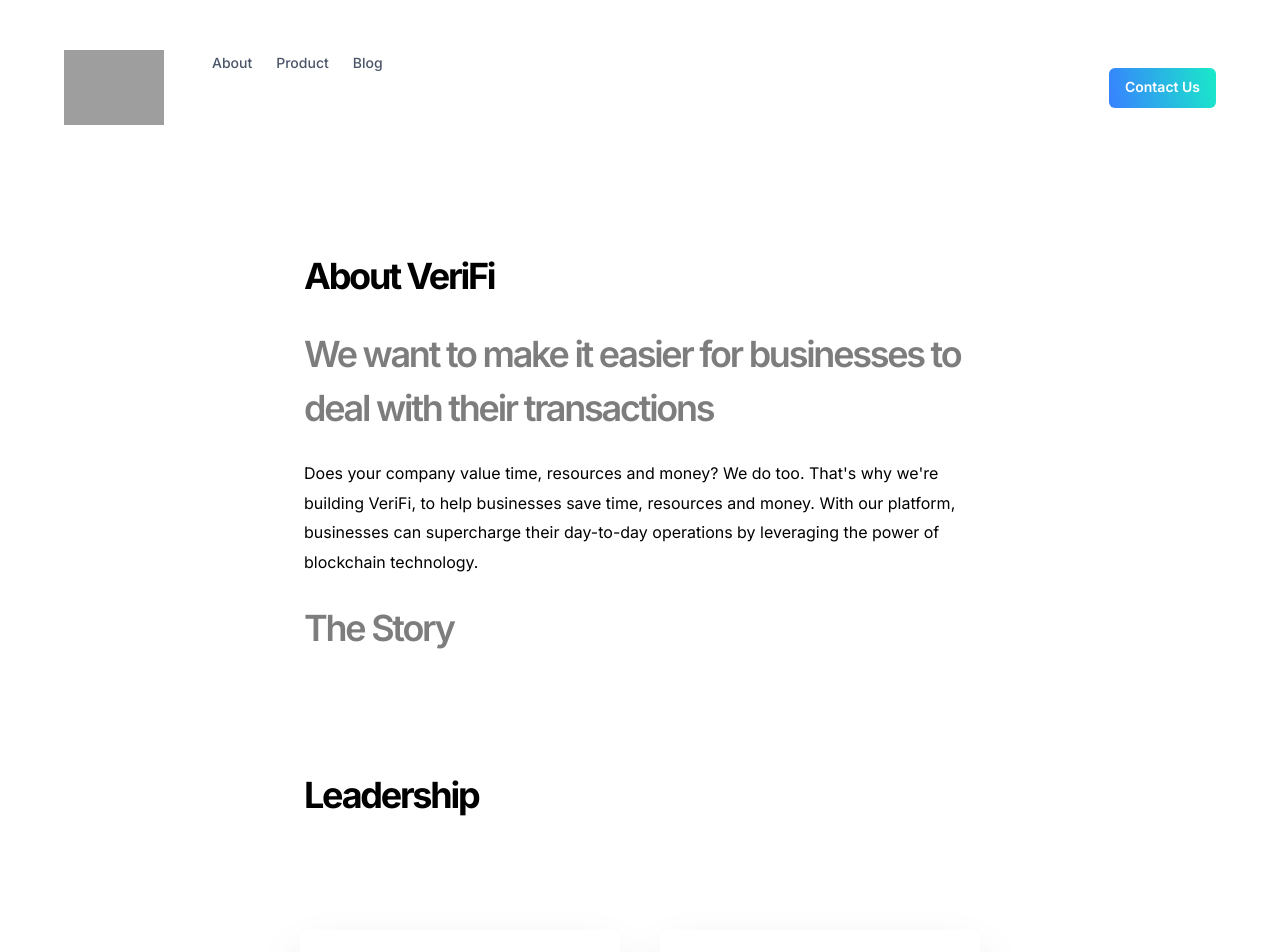
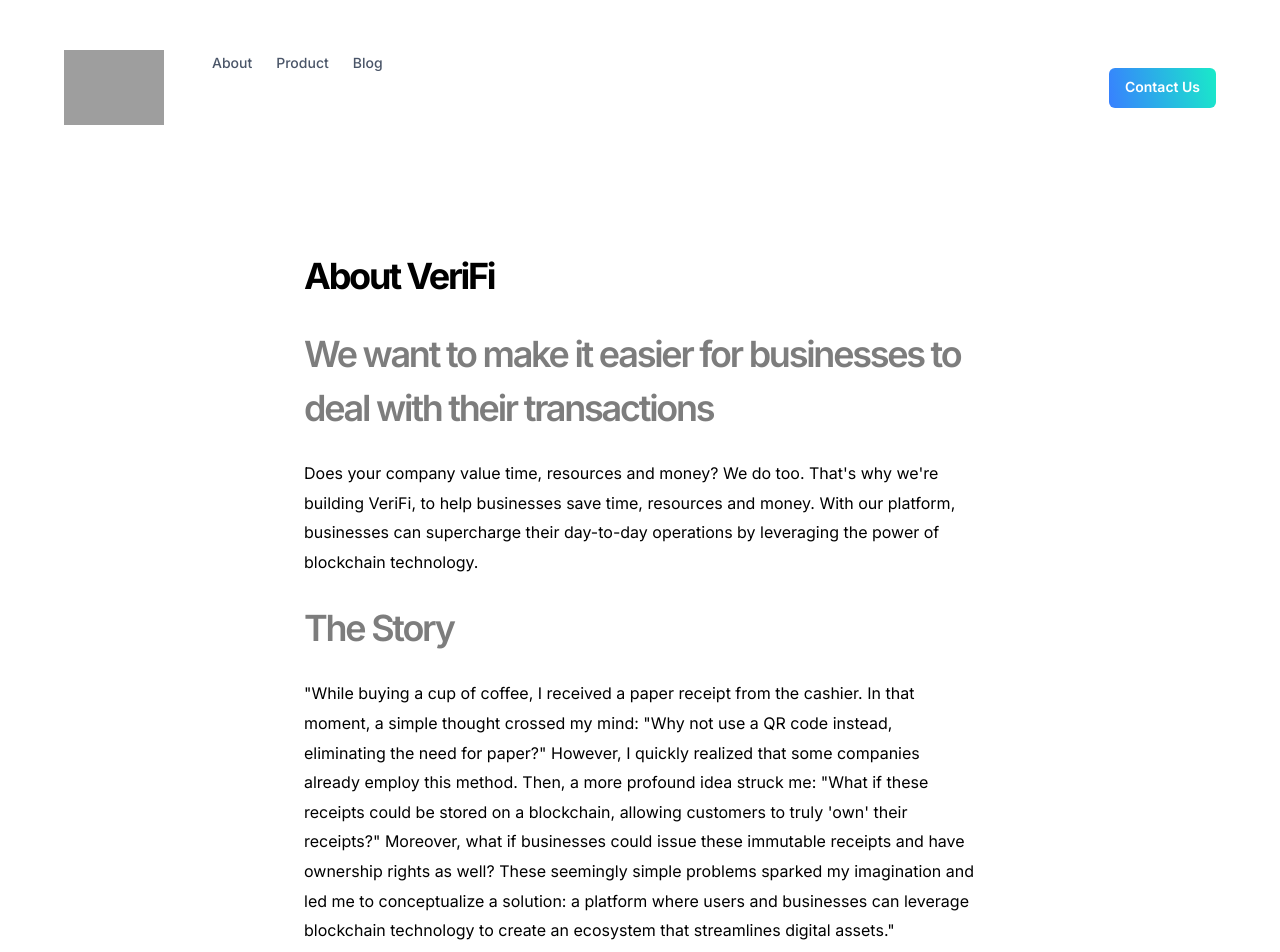
Before and after one commit to troyistroyenzo/Verifi, a Next.js app: page /about in a window 1280 px wide. Shown: the top 952 px of the page. Built offline with nearby package versions, Linux system fonts and the light colour scheme; grey boxes are pictures that could not be loaded.

Commit message:
adjust about (4)

```diff
--- a/app/about/page.tsx
+++ b/app/about/page.tsx
@@ -64,13 +64,13 @@
               fontSize={useBreakpointValue({ base: '3xl', md: '4xl' })}>
               The Story
             </Text>
-            {/* <Text
+            <Text
               fontWeight={400}
               lineHeight={1.85}
               color={'black'}
               fontSize={useBreakpointValue({ base: 'sm', md: 'md' })}>
               "While buying a cup of coffee, I received a paper receipt from the cashier. In that moment, a simple thought crossed my mind: "Why not use a QR code instead, eliminating the need for paper?" However, I quickly realized that some companies already employ this method. Then, a more profound idea struck me: "What if these receipts could be stored on a blockchain, allowing customers to truly 'own' their receipts?" Moreover, what if businesses could issue these immutable receipts and have ownership rights as well? These seemingly simple problems sparked my imagination and led me to conceptualize a solution: a platform where users and businesses can leverage blockchain technology to create an ecosystem that streamlines digital assets."
-            </Text> */}
+            </Text>
               {/* <Text
               fontWeight={600}
               lineHeight={1.2}
```
